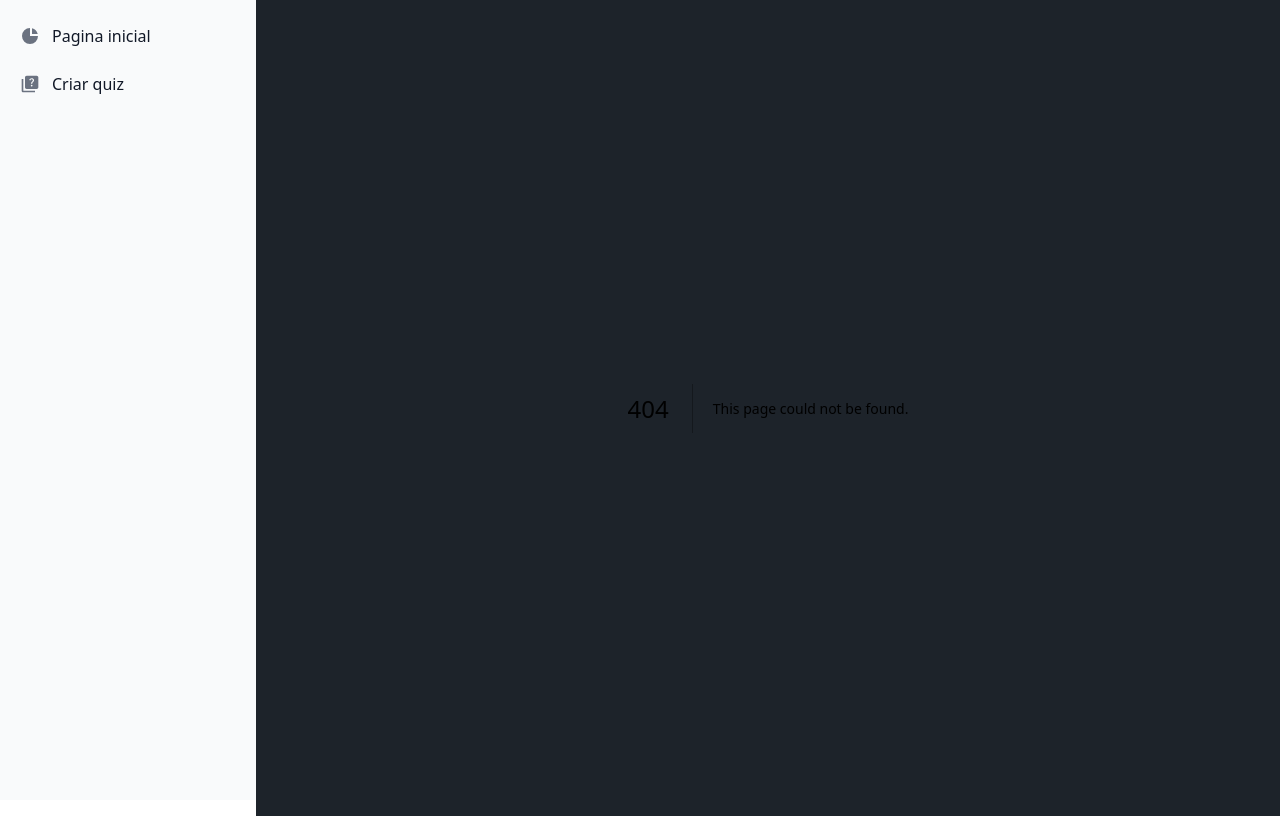
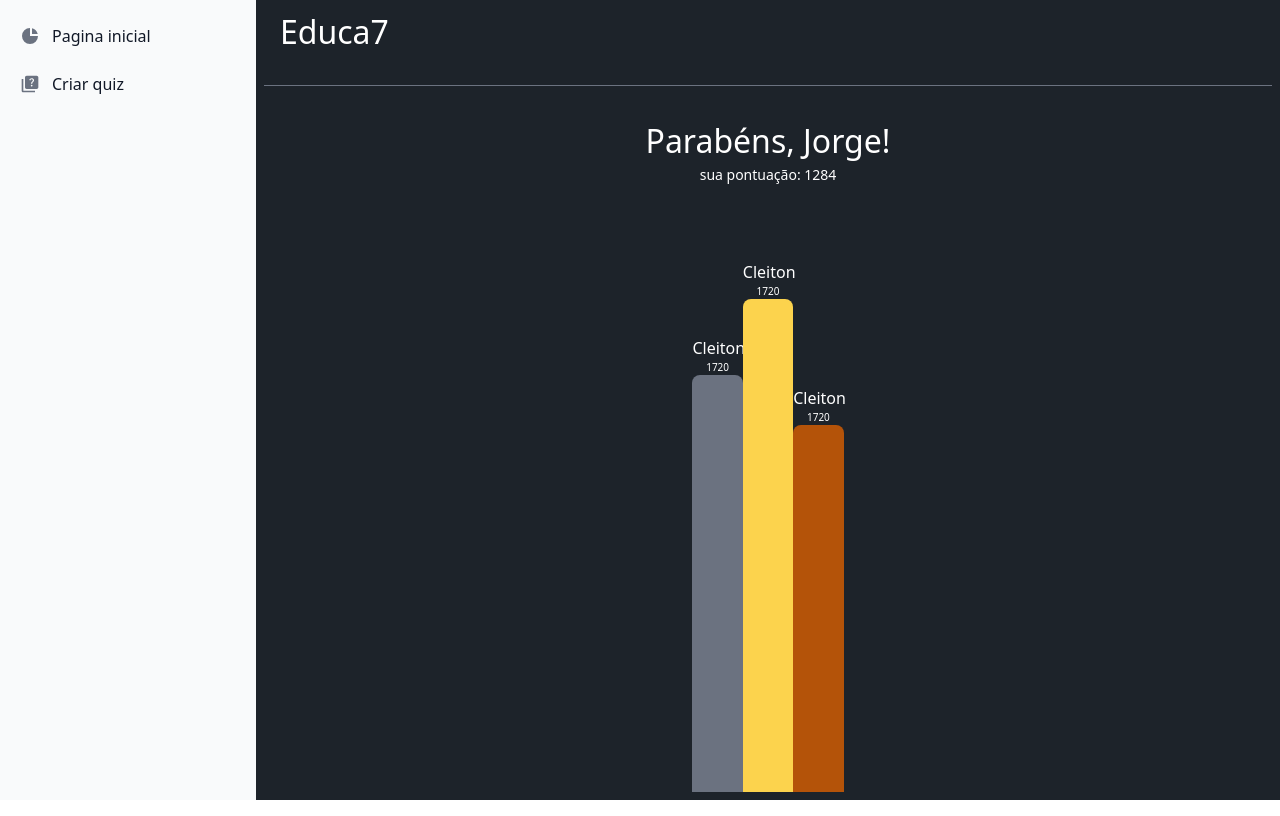
Before and after one commit to EducaSeven/educa-seven-client, a Next.js app: page /congratulations in a window 1280 px wide. Before the commit this address had no page. Built offline with nearby package versions, Linux system fonts and the light colour scheme.

Commit message:
Create congratulations.tsx

```diff
--- /dev/null
+++ b/pages/congratulations.tsx
@@ -0,0 +1,34 @@
+import React from 'react';
+
+
+
+const Congratulations: React.FC = () => {
+    return (
+        <div className="w-full h-full relative overflow-hidden">
+            <div className="flex w-full h-[10%] border-b border-gray-500">
+                <span className="px-4 text-[32px] text-white font-['Lexend Deca']">Educa7</span>
+            </div>
+            <div className="text-center text-white text-[32px] font-['Lexend Deca'] mt-[3%]">Parabéns, Jorge!</div>
+            <div className="text-center text-white text-sm font-['Lexend Deca']">sua pontuação: 1284</div>
+            <div className="flex h-full items-center justify-center">
+                <div className=" w-[5%] h-full mt-[30%]">
+                    <div className="text-center text-white text-base font-['Lexend Deca']">Cleiton</div>
+                    <div className="text-center text-white text-[10px] font-['Lexend Deca']">1720</div>
+                    <div className=" w-full h-full bg-gray-500 rounded-lg"></div>
+                </div>
+                <div className=" w-[5%] h-full mt-[15%]">
+                    <div className="text-center text-white text-base font-['Lexend Deca']">Cleiton</div>
+                    <div className="text-center text-white text-[10px] font-['Lexend Deca']">1720</div>
+                    <div className=" flex w-full h-full bg-amber-300 rounded-lg "></div>
+                </div>
+                <div className=" w-[5%] h-full mt-[40%]">
+                    <div className="text-center text-white text-base font-['Lexend Deca']">Cleiton</div>
+                    <div className="text-center text-white text-[10px] font-['Lexend Deca']">1720</div>
+                    <div className=" flex w-full h-full bg-amber-700 rounded-lg "></div>
+                </div>
+            </div>
+        </div>
+    );
+};
+
+export default Congratulations;
```
